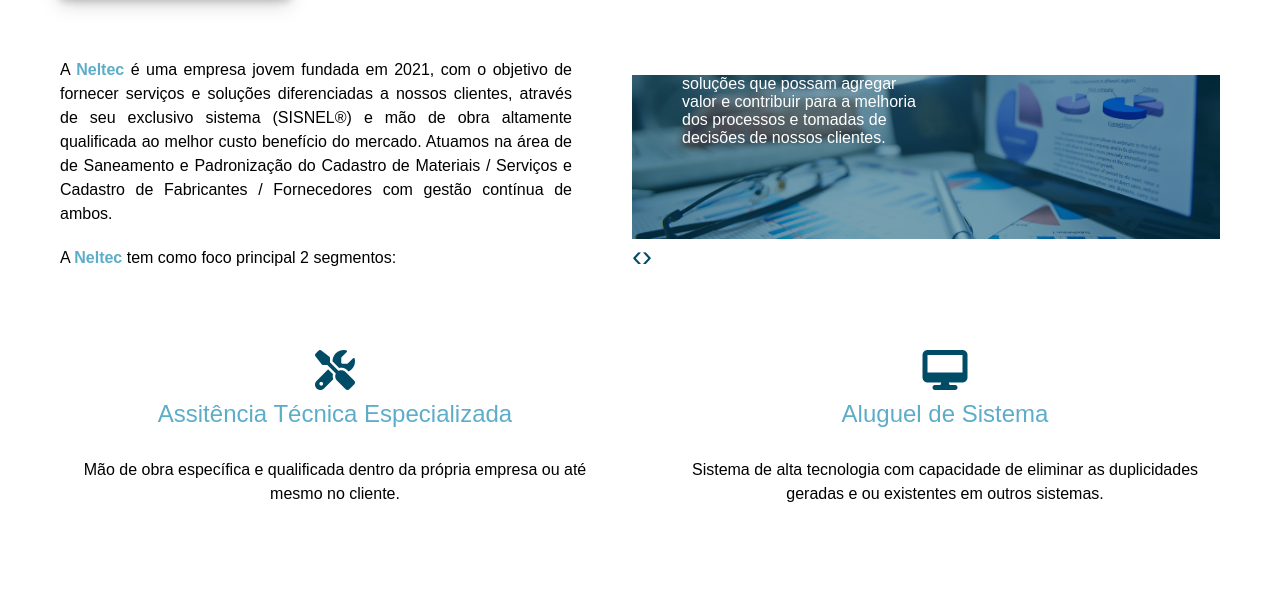
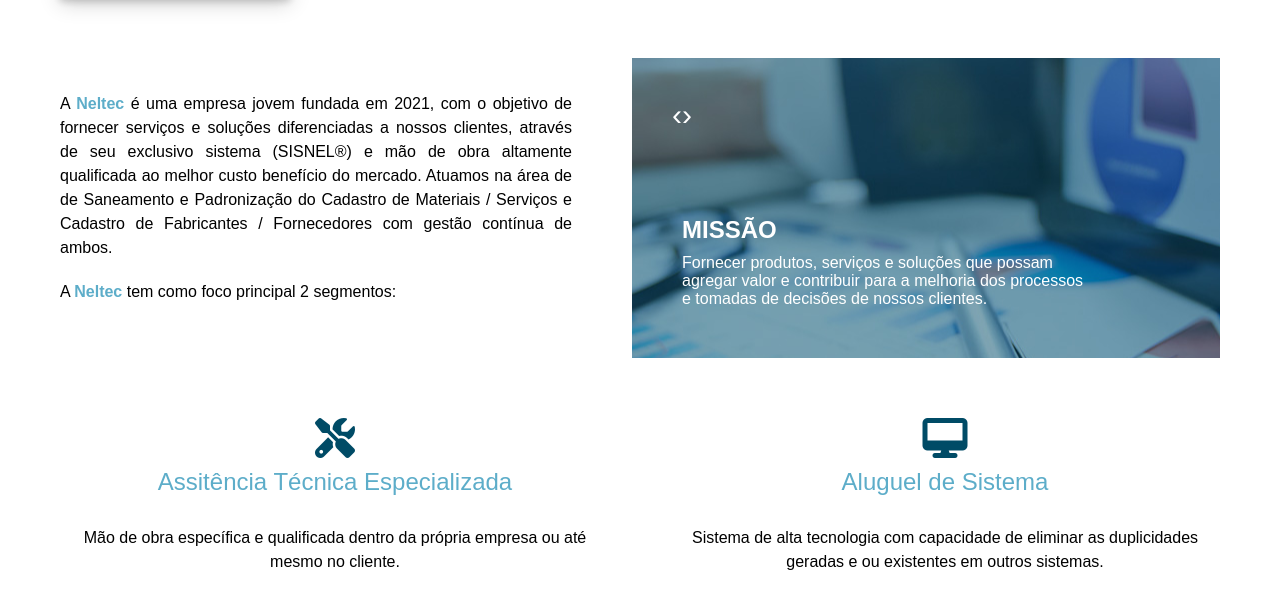
Before and after one commit to vicentecalfo/neltec-site, a plain HTML site: page index.html in a window 1280 px wide. Shown: the part 170-778 px from the top of the page. Drawn offline with nearby package versions, Linux system fonts and the light colour scheme.

Commit message:
atualização

```diff
--- a/index.html
+++ b/index.html
@@ -85,7 +85,7 @@
       </header>
       <main>
         <section class="hero" id="empresa">
-          <div>
+          <div class="text">
             <p>
               A <strong>Neltec</strong> é uma empresa jovem fundada em 2021, com
               o objetivo de fornecer serviços e soluções diferenciadas a nossos
@@ -101,26 +101,25 @@
           </div>
 
             <div class="owl-carousel">
-              <div>
-                <img src="img/slide1.jpg" alt="">
+              <div class="slider" style="background: url(img/slide1.jpg) no-repeat center center;">
                 <div class="text-layer-slide">
                   <h3>MISSÃO</h3>
                   Fornecer produtos, serviços e soluções que possam agregar valor e contribuir para a melhoria dos processos e tomadas de decisões de nossos clientes.
                 </div>
               </div>
-              <div>
+              <div class="slider" style="background: url(img/slide2-1.jpg) no-repeat center center;">
                 <div class="text-layer-slide">
                   <h3>VISÃO</h3>
                   Ser uma empresa de referência no mercado, através da qualidade de nosso produto e serviços além do comprometimento por parte dos nossos colaboradores.
                 </div>
-                <img src="img/slide2-1.jpg" alt="">
+
               </div>
-              <div>
+              <div class="slider" style="background: url(img/slide3-1.jpg) no-repeat center center;">
                 <div class="text-layer-slide">
                   <h3>VALORES</h3>
                   Comprometimento, Excelência, Integridade, Honestidade, Superação e Inovação.
                 </div>
-                <img src="img/slide3-1.jpg" alt=""></div>
+                </div>
             </div>
 
         </section>
@@ -360,7 +359,8 @@
           lazyLoadEager: 1,
           lazyLoad:true,
           slideBy: 1,
-          margin: 0
+          margin: 0,
+          responsiveClass:true,
         });
       });
     </script>
--- a/style.css
+++ b/style.css
@@ -132,6 +132,10 @@ main {
   margin-top: 30px;
   width: 100%;
   overflow: hidden;
+}
+
+.hero div.text{
+  height: auto;
 }
 
 .hero p {
@@ -378,9 +382,9 @@ nav.mobile{display: none;}
   position: absolute;
   bottom: 50px;
   left:50px;
-  width: 40%;
+  width: 70%;
   color: #fff;
-  height: 170px;
+
 }
 
 .text-layer-slide h3{
@@ -392,10 +396,20 @@ nav.mobile{display: none;}
 
 .owl-carousel{
   position: relative;
+  display: block;
 }
+
+.slider{
+  height: 300px;
+  background-size: cover;
+}
+
 .owl-nav{
   font-size: 30px !important;
-  color:var(--primary-color);
+  color:#fff;
+  position: absolute;
+  top: 40px;
+  left: 40px;
 }
 .owl-dots{
   display: none;
```
